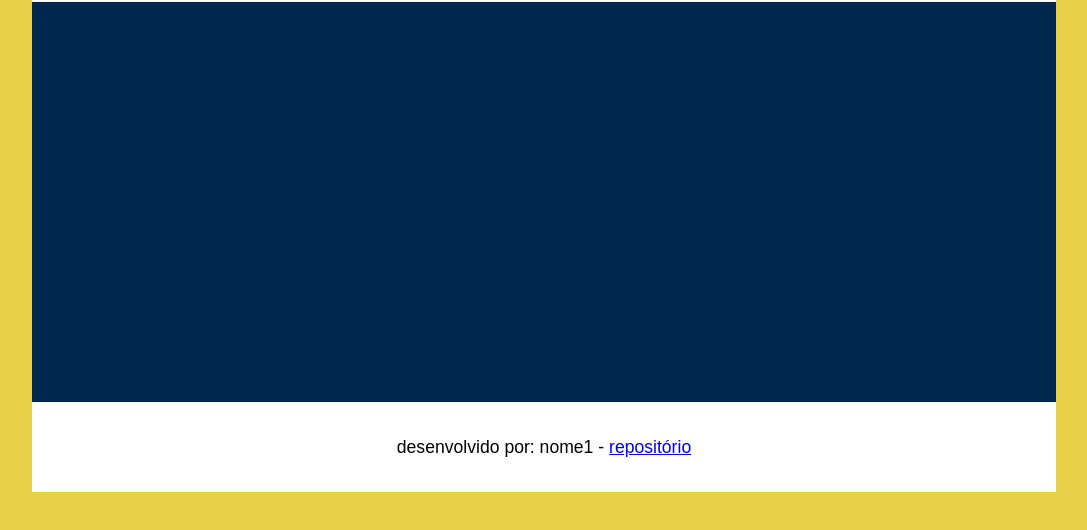
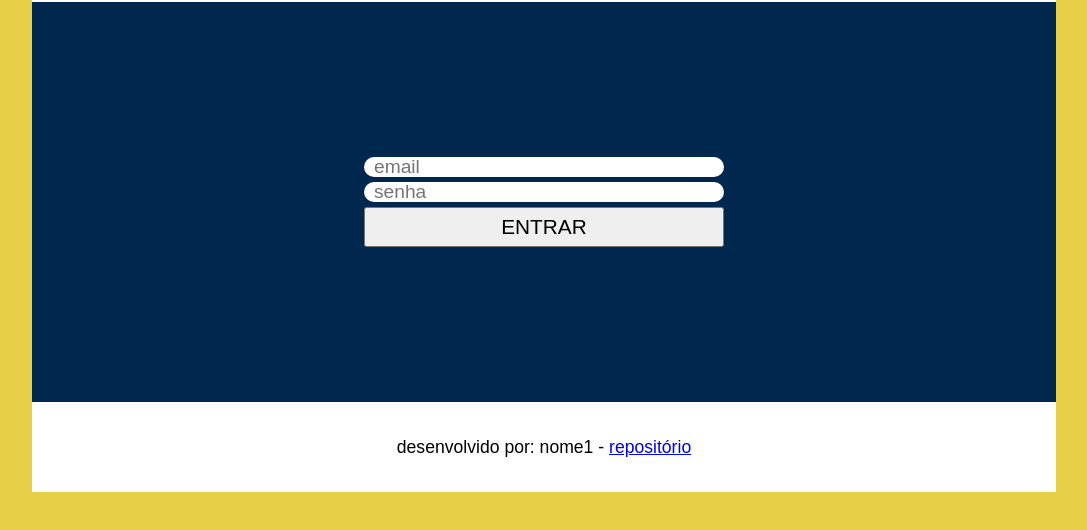
Before and after one commit to yaguinho069/mercado-livre-glpii, a plain HTML site: page index.html in a window 1280 px wide. Shown: the part 98-628 px from the top of the page, without its empty margins (96-1183 px from the left). Drawn offline with Linux system fonts and the light colour scheme.

Commit message:
Add files via upload

```diff
--- a/css/index.css
+++ b/css/index.css
@@ -31,6 +31,40 @@ section{
     width: 100%;
     height: 400px;
     background-color: #00284e;
+    display: flex;
+    justify-content: center;
+    align-items: center;
+}
+section div{
+    width: 400px;
+    height: auto;
+    display: flex;
+    justify-content: center;
+    align-items: center;
+}
+section div input{
+    width: 90%;
+    height: 20px;
+    margin-bottom: 5px;
+    border-radius: 10px;
+    border:0;
+    outline: none;
+    font-family: sans-serif;
+    font-size: 1.2em;
+    text-indent: 10px;
+    color: hsl(0, 2%, 32%);
+    margin-left: 5%;
+}
+section div input:focus{
+    background: #c1c2c4;
+}
+section div button{
+    width: 90%;
+    height: 40px;
+    margin-left: 5%;
+    font-family: sans-serif;
+    font-size: 1.3em;
+    text-transform: uppercase;
 }
 footer{
     width: 100%;
--- a/index.html
+++ b/index.html
@@ -12,7 +12,15 @@
     <header>
         <img src="./img/download.png" alt="logo mercado livre">
     </header>
-    <section></section>
+    <section>
+        <div>
+        <form action="./menu.html">
+        <input type="email" placeholder="email" required>
+        <input type="password" placeholder="senha" required>
+        <button>entrar</button>
+      </form>
+    </div>
+    </section>
     <footer>
         <p>desenvolvido por: nome1 - <a href="#">repositório</a></p>
     </footer>
```
Also changed, not shown: solicitações.html (+4 -3 lines), css/solicitações.css (renamed from css/menu.css), 1 other file.
